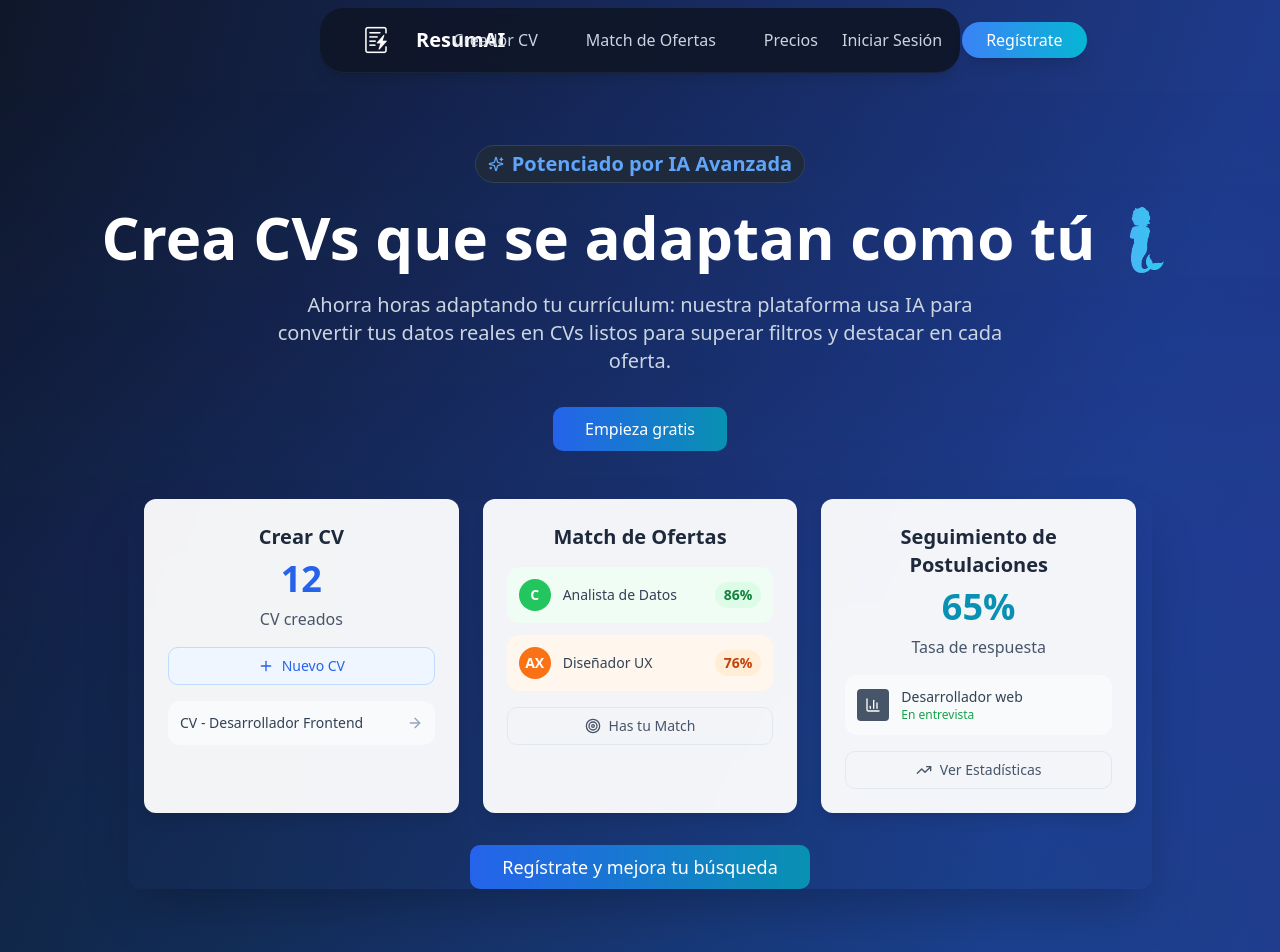
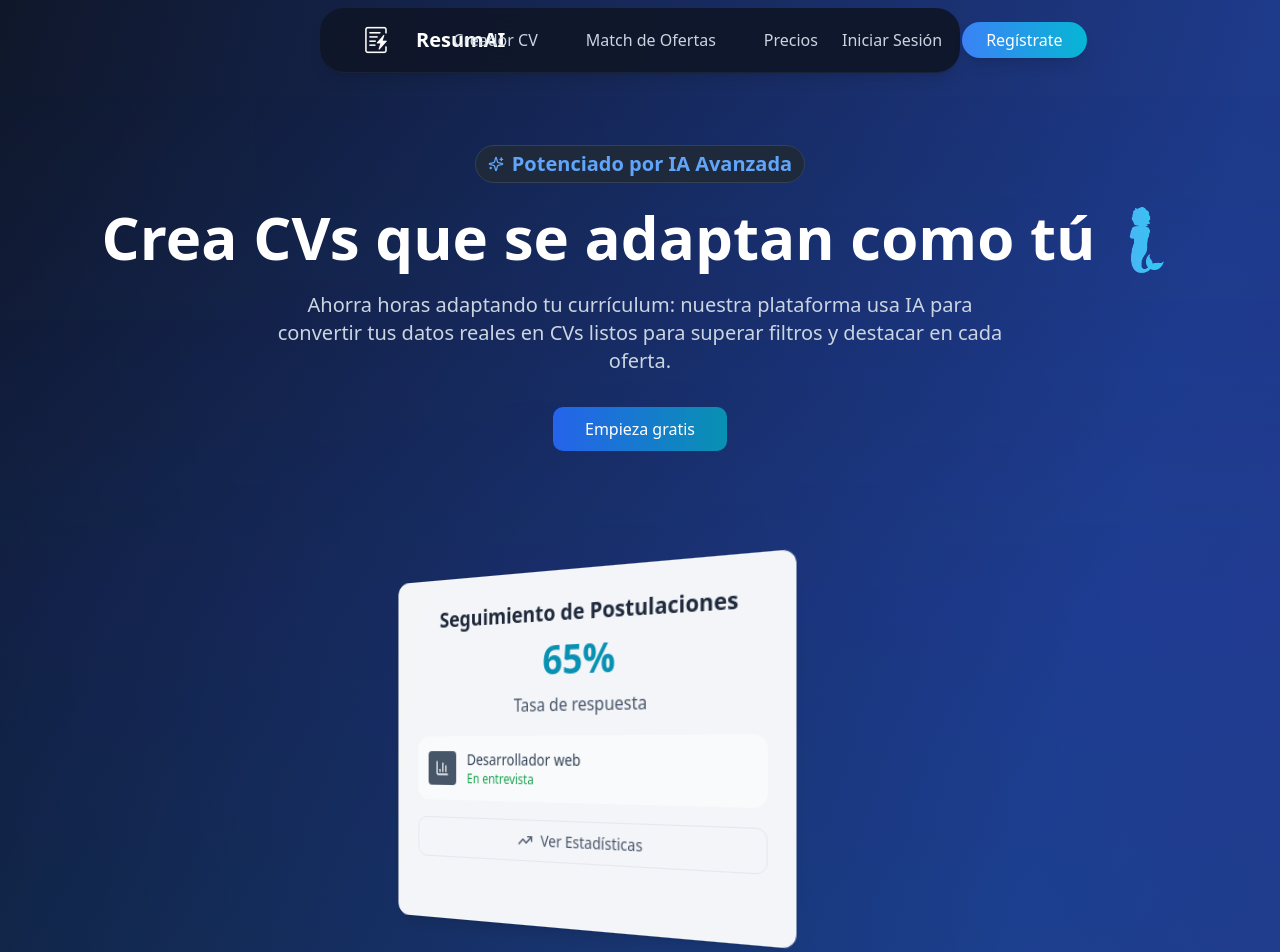
Before and after one commit to joaco-munoz/resumai, a React (Vite) app: page / in a window 1280 px wide. Shown: the top 952 px of the page. Built offline with nearby package versions, Linux system fonts and the light colour scheme; a web font is replaced by a local one.

Commit message:
Se agregó el rolling gallerya landing

```diff
--- a/package.json
+++ b/package.json
@@ -51,6 +51,7 @@
     "docx": "^9.5.1",
     "embla-carousel-react": "^8.3.0",
     "file-saver": "^2.0.5",
+    "framer-motion": "^12.23.6",
     "input-otp": "^1.2.4",
     "jspdf": "^3.0.1",
     "lucide-react": "^0.462.0",
--- a/src/components/landing/Hero.tsx
+++ b/src/components/landing/Hero.tsx
@@ -3,7 +3,7 @@ import { forwardRef } from "react";
 import { Button } from "@/components/ui/button";
 import { Badge } from "@/components/ui/badge";
 import { Sparkles } from "lucide-react";
-import { DashboardPreviewSection } from "./DashboardPreviewSection";
+import RollingGallery from "@/components/ui/rolling-gallery";
 
 interface HeroProps {
   onSignUpNavigation: () => void;
@@ -39,8 +39,8 @@ export const Hero = forwardRef<HTMLDivElement, HeroProps>(({ onSignUpNavigation
         </div>
 
         {/* Dashboard Preview */}
-        <div className="max-w-full sm:max-w-5xl mx-auto mb-8 sm:mb-12 overflow-hidden rounded-lg shadow-2xl">
-          <DashboardPreviewSection onSignUpNavigation={onSignUpNavigation} />
+        <div className="max-w-full sm:max-w-5xl mx-auto mb-8 sm:mb-12">
+          <RollingGallery autoplay={true} pauseOnHover={true} />
         </div>
       </div>
     </section>
--- /dev/null
+++ b/src/components/ui/rolling-gallery.css
@@ -0,0 +1,87 @@
+.gallery-container {
+  position: relative;
+  height: 500px;
+  width: 100%;
+  overflow: hidden;
+  background: transparent;
+}
+
+/* Gradientes laterales eliminados para mostrar el fondo natural */
+
+.gallery-content {
+  display: flex;
+  height: 100%;
+  align-items: center;
+  justify-content: center;
+  perspective: 1000px;
+  transform-style: preserve-3d;
+  background: transparent;
+}
+
+.gallery-track {
+  display: flex;
+  height: auto;
+  min-height: 200px;
+  justify-content: center;
+  align-items: center;
+  transform-style: preserve-3d;
+  width: 100%;
+  background: transparent;
+}
+
+.gallery-item {
+  position: absolute;
+  display: flex;
+  height: fit-content;
+  align-items: center;
+  justify-content: center;
+  padding: 4%;
+  backface-visibility: hidden;
+}
+
+.gallery-card {
+  pointer-events: none;
+  height: 320px;
+  width: 450px;
+  border-radius: 15px;
+  transition: 0.3s ease;
+  display: flex;
+  align-items: stretch;
+  /* Mejoras para resolución */
+  transform: translateZ(0);
+  backface-visibility: hidden;
+  -webkit-font-smoothing: antialiased;
+  -moz-osx-font-smoothing: grayscale;
+}
+
+.gallery-card > * {
+  width: 100%;
+  height: 100%;
+}
+
+.gallery-item:hover .gallery-card {
+  transform: scale(1.01);
+  transition: 0.1s ease;
+}
+
+/* Estilos removidos para imágenes */
+.gallery-img {
+  display: none;
+}
+
+@media (max-width: 768px) {
+  .gallery-item {
+    padding: 3%;
+  }
+  .gallery-card {
+    height: 280px;
+    width: 360px;
+  }
+}
+
+@media (max-width: 640px) {
+  .gallery-card {
+    height: 260px;
+    width: 320px;
+  }
+}
--- /dev/null
+++ b/src/components/ui/rolling-gallery.tsx
@@ -0,0 +1,179 @@
+import { useEffect, useRef, useState } from "react";
+import { motion, useMotionValue, useAnimation, useTransform } from "framer-motion";
+import { Card, CardContent } from "@/components/ui/card";
+import { Badge } from "@/components/ui/badge";
+import { Plus, ArrowRight, Target, TrendingUp, BarChart3 } from "lucide-react";
+import "./rolling-gallery.css";
+
+// Componentes de las cards individuales
+const CrearCVCard = () => (
+  <Card className="bg-white/95 backdrop-blur-sm border-0 shadow-lg hover:shadow-xl transition-all duration-300 hover:-translate-y-1 h-full">
+    <CardContent className="p-4 sm:p-6">
+      <div className="text-center">
+        <h3 className="text-lg sm:text-xl font-bold text-slate-800 mb-1 sm:mb-2">Crear CV</h3>
+        <div className="text-3xl sm:text-4xl font-bold text-blue-600 mb-1 sm:mb-2">12</div>
+        <p className="text-sm sm:text-base text-slate-600 mb-3 sm:mb-4">CV creados</p>
+
+        <div className="w-full mb-3 sm:mb-4 bg-blue-50 text-blue-600 border border-blue-200 rounded-md px-3 py-2 text-sm font-medium flex items-center justify-center">
+          <Plus className="h-4 w-4 mr-2" />
+          Nuevo CV
+        </div>
+
+        <div className="bg-slate-50 rounded-lg p-2 sm:p-3 text-left">
+          <div className="flex items-center justify-between">
+            <span className="text-xs sm:text-sm font-medium text-slate-700">CV - Desarrollador Frontend</span>
+            <ArrowRight className="h-3 w-3 sm:h-4 sm:w-4 text-slate-400" />
+          </div>
+        </div>
+      </div>
+    </CardContent>
+  </Card>
+);
+
+const MatchOfertasCard = () => (
+  <Card className="bg-white/95 backdrop-blur-sm border-0 shadow-lg hover:shadow-xl transition-all duration-300 hover:-translate-y-1 h-full">
+    <CardContent className="p-4 sm:p-6">
+      <div className="text-center">
+        <h3 className="text-lg sm:text-xl font-bold text-slate-800 mb-3 sm:mb-4">Match de Ofertas</h3>
+
+        <div className="space-y-2 sm:space-y-3 mb-3 sm:mb-4">
+          <div className="flex items-center gap-2 sm:gap-3 bg-green-50 rounded-lg p-2 sm:p-3">
+            <div className="w-6 h-6 sm:w-8 sm:h-8 bg-green-500 rounded-full flex items-center justify-center text-white font-bold text-xs sm:text-sm">
+              C
+            </div>
+            <div className="flex-1 text-left">
+              <div className="text-xs sm:text-sm font-medium text-slate-700">Analista de Datos</div>
+            </div>
+            <Badge className="bg-green-100 text-green-700 hover:bg-green-100 text-xs sm:text-sm px-1.5 sm:px-2">86%</Badge>
+          </div>
+
+          <div className="flex items-center gap-2 sm:gap-3 bg-orange-50 rounded-lg p-2 sm:p-3">
+            <div className="w-6 h-6 sm:w-8 sm:h-8 bg-orange-500 rounded-full flex items-center justify-center text-white font-bold text-xs sm:text-sm">
+              AX
+            </div>
+            <div className="flex-1 text-left">
+              <div className="text-xs sm:text-sm font-medium text-slate-700">Diseñador UX</div>
+            </div>
+            <Badge className="bg-orange-100 text-orange-700 hover:bg-orange-100 text-xs sm:text-sm px-1.5 sm:px-2">76%</Badge>
+          </div>
+        </div>
+
+        <div className="w-full border border-slate-200 rounded-md px-2 sm:px-3 py-1.5 sm:py-2 text-xs sm:text-sm font-medium flex items-center justify-center text-slate-600">
+          <Target className="h-3 w-3 sm:h-4 sm:w-4 mr-1.5 sm:mr-2" />
+          Has tu Match
+        </div>
+      </div>
+    </CardContent>
+  </Card>
+);
+
+const SeguimientoCard = () => (
+  <Card className="bg-white/95 backdrop-blur-sm border-0 shadow-lg hover:shadow-xl transition-all duration-300 hover:-translate-y-1 h-full">
+    <CardContent className="p-4 sm:p-6">
+      <div className="text-center">
+        <h3 className="text-lg sm:text-xl font-bold text-slate-800 mb-1 sm:mb-2">Seguimiento de Postulaciones</h3>
+        <div className="text-3xl sm:text-4xl font-bold text-cyan-600 mb-1 sm:mb-2">65%</div>
+        <p className="text-sm sm:text-base text-slate-600 mb-3 sm:mb-4">Tasa de respuesta</p>
+
+        <div className="bg-slate-50 rounded-lg p-2 sm:p-3 mb-3 sm:mb-4">
+          <div className="flex items-center gap-2 sm:gap-3">
+            <div className="w-6 h-6 sm:w-8 sm:h-8 bg-slate-600 rounded flex items-center justify-center">
+              <BarChart3 className="h-3 w-3 sm:h-4 sm:w-4 text-white" />
+            </div>
+            <div className="flex-1 text-left">
+              <div className="text-xs sm:text-sm font-medium text-slate-700">Desarrollador web</div>
+              <div className="text-xs text-green-600 font-medium">En entrevista</div>
+            </div>
+          </div>
+        </div>
+
+        <div className="w-full border border-slate-200 rounded-md px-2 sm:px-3 py-1.5 sm:py-2 text-xs sm:text-sm font-medium flex items-center justify-center text-slate-600">
+          <TrendingUp className="h-3 w-3 sm:h-4 sm:w-4 mr-1.5 sm:mr-2" />
+          Ver Estadísticas
+        </div>
+      </div>
+    </CardContent>
+  </Card>
+);
+
+// Array de componentes de cards
+const DASHBOARD_CARDS = [
+  { component: CrearCVCard, key: "crear-cv" },
+  { component: MatchOfertasCard, key: "match-ofertas" },
+  { component: SeguimientoCard, key: "seguimiento" }
+];
+
+interface RollingGalleryProps {
+  autoplay?: boolean;
+  pauseOnHover?: boolean;
+}
+
+const RollingGallery = ({ autoplay = false, pauseOnHover = false }: RollingGalleryProps) => {
+  const [isScreenSizeSm, setIsScreenSizeSm] = useState(window.innerWidth <= 640);
+
+  const cylinderWidth = isScreenSizeSm ? 100 : 800;
+  const faceCount = DASHBOARD_CARDS.length;
+  const faceWidth = (cylinderWidth / faceCount) * 1.8;
+  const radius = cylinderWidth / (2 * Math.PI);
+
+  const [rotation, setRotation] = useState(0);
+
+  useEffect(() => {
+    if (!autoplay) return;
+
+    const interval = setInterval(() => {
+      setRotation((prev) => prev + faceCount);
+    }, 100);
+
+    return () => clearInterval(interval);
+  }, [autoplay, faceCount]);
+
+  useEffect(() => {
+    const handleResize = () => {
+      setIsScreenSizeSm(window.innerWidth <= 640);
+    };
+
+    window.addEventListener("resize", handleResize);
+    return () => window.removeEventListener("resize", handleResize);
+  }, []);
+
+  return (
+    <div className="gallery-container">
+      <div className="gallery-content">
+        <motion.div
+          className="gallery-track"
+          animate={{
+            rotateY: rotation,
+          }}
+          transition={{
+            duration: 0.9,
+            ease: "easeInOut",
+          }}
+          style={{
+            transformStyle: "preserve-3d",
+          }}
+        >
+          {DASHBOARD_CARDS.map((card, i) => {
+            const CardComponent = card.component;
+            return (
+              <div
+                key={card.key}
+                className="gallery-item"
+                style={{
+                  width: `${faceWidth}px`,
+                  transform: `rotateY(${i * (360 / faceCount)}deg) translateZ(${radius}px)`,
+                }}
+              >
+                <div className="gallery-card">
+                  <CardComponent />
+                </div>
+              </div>
+            );
+          })}
+        </motion.div>
+      </div>
+    </div>
+  );
+};
+
+export default RollingGallery;
--- a/src/pages/Index.tsx
+++ b/src/pages/Index.tsx
@@ -13,6 +13,7 @@ import { WaitlistSection } from "@/components/landing/WaitlistSection";
 import { toast } from "sonner";
 import { Footer } from "@/components/landing/Footer";
 import { features, faqItems } from "@/components/landing/data";
+
 
 const Index = () => {
   const [email, setEmail] = useState("");
```
Also changed, not shown: 1 other file (tests, documents, lock files or other folders).
